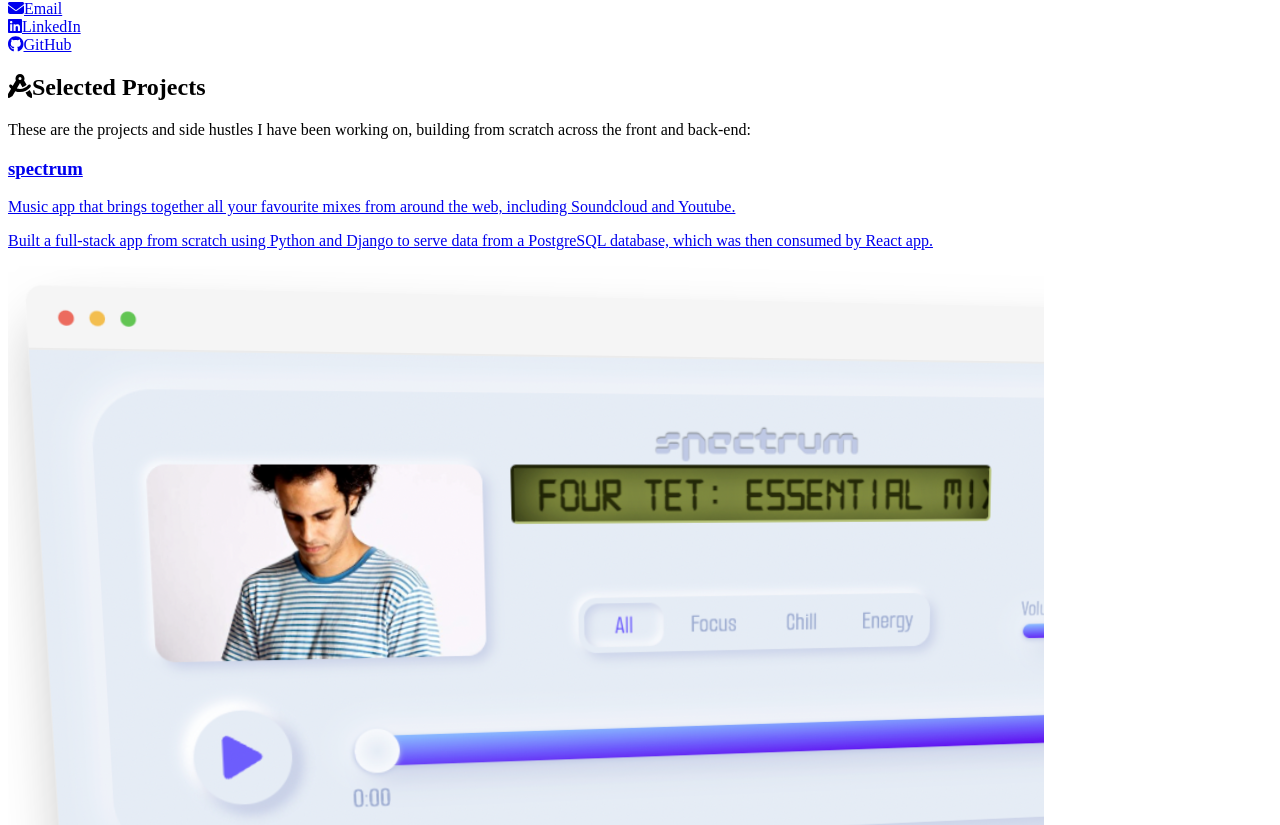
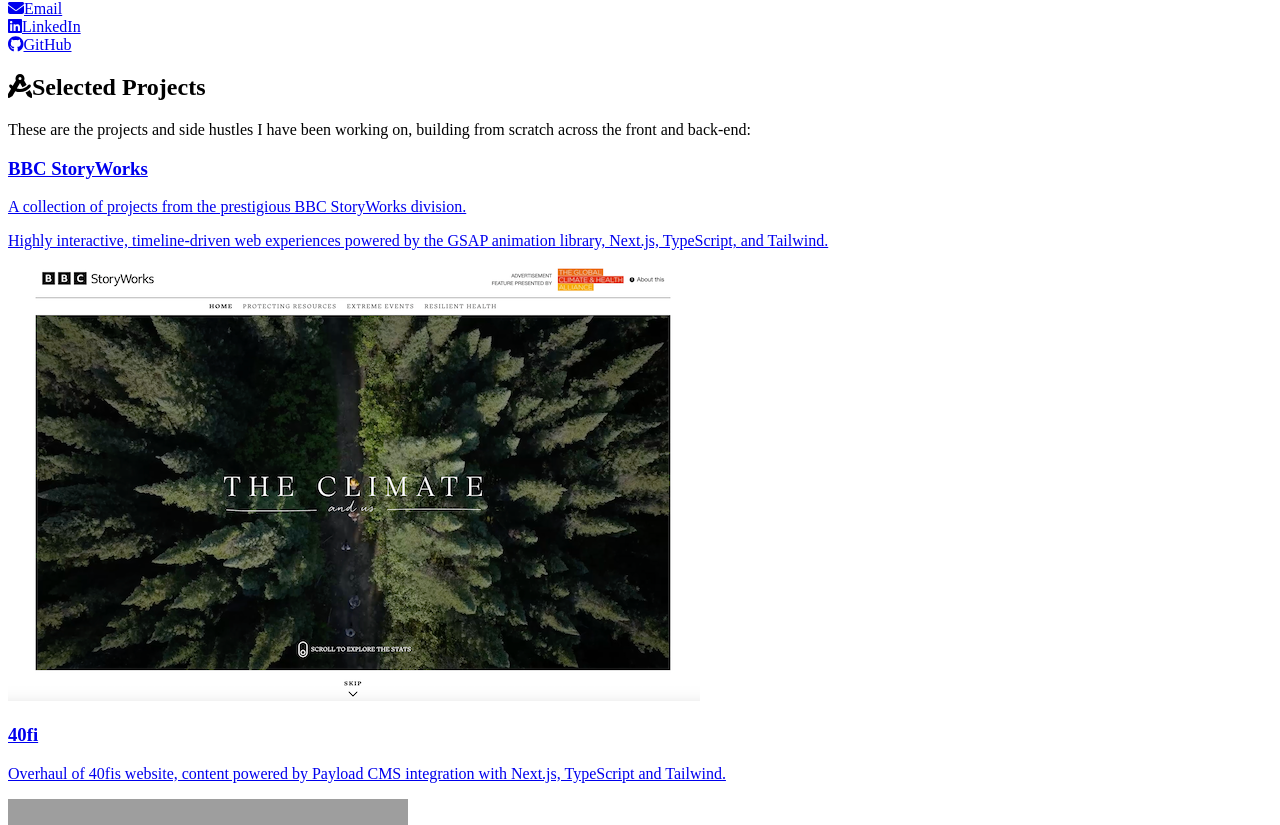
Before and after one commit to james-gulland/portfolio, a React (Create React App) app in the folder client/: page / in a window 1280 px wide. Shown: the part 915-1740 px from the top of the page. Built offline with nearby package versions, Linux system fonts and the light colour scheme; grey boxes are pictures that could not be loaded; the HTML template or start-up script is replaced by a standard one.

Commit message:
adding new link and text

```diff
--- a/client/src/components/Portfolio.js
+++ b/client/src/components/Portfolio.js
@@ -1,5 +1,6 @@
 import { Link } from 'react-router-dom'
 import spectrumScreen from '../assets/spectrum-demo.png'
+import bbcStoryWorks from '../assets/bbc-storyworks.png'
 import wanderlust from '../assets/wanderlust-crop.png'
 import battleships from '../assets/battleships.png'
 import journalinspace from '../assets/journalinspace.png'
@@ -9,27 +10,27 @@ const Portfolio = () => {
   return (
     <>
       {/* 1ST ITEM */}
-      <div className="portfolio-item tile-large">
-        <Link to="/spectrum" as={Link}>
-          <div className="tile-centre">
-            <h3>spectrum</h3>
-            <p className="tile-text">Music app that brings together all your favourite mixes from around the web, including Soundcloud and Youtube.</p>
-            <p className="tile-text">Built a full-stack app from scratch using Python and Django to serve data from a PostgreSQL database, which was then consumed by React app.</p>
-          </div>
-        </Link>
-        <Link to="/spectrum" as={Link}>
-          <div className="tile-right">
-            <img id="spectrum-screen" src={spectrumScreen} alt="Spectrum" />
-          </div>
-        </Link>
-      </div>
+      <Link to="/spectrum" as={Link} className="portfolio-item tile-large">
+        {/* <div className="portfolio-item tile-large"> */}
+        <div className="tile-centre">
+          <h3>BBC StoryWorks</h3>
+          <p className="tile-text">A collection of projects from the prestigious BBC StoryWorks division.</p>
+          <p className="tile-text">Highly interactive, timeline-driven web experiences powered by the GSAP animation library, Next.js, TypeScript, and Tailwind.</p>
+        </div>
+        {/* </Link> */}
+        {/* <Link to="/spectrum" as={Link}> */}
+        <div className="tile-right">
+          <img id="first-screen" src={bbcStoryWorks} alt="Spectrum" />
+        </div>
+        {/* </div> */}
+      </Link>
 
       {/* 2ND ITEM */}
       <div className="portfolio-item tile-small">
         <Link to="/wanderlust" as={Link}>
           <div className="tile-vertical">
-            <h3>Wanderlust</h3>
-            <p className="tile-text">Travel website that displays the best destinations based on the current weather in that location right now</p>
+            <h3>40fi</h3>
+            <p className="tile-text">Overhaul of 40fis website, content powered by Payload CMS integration with Next.js, TypeScript and Tailwind.</p>
           </div>
           <div id="image-container">
             <img id="wanderlust-screen" src={wanderlust} alt="Wanderlust" />
@@ -41,8 +42,8 @@ const Portfolio = () => {
       <div className="portfolio-item tile-small">
         <Link to="/battleships" as={Link}>
           <div className="tile-vertical">
-            <h3>Celebrity Battleships</h3>
-            <p className="tile-text">A tongue-in-cheek remake of the classic battleships game, built with JavaScript, HTML5 and CSS.</p>
+            <h3>Journal in Space</h3>
+            <p className="tile-text">Experience a daily voyage through space, directly from NASA.</p>
           </div>
           <div id="image-container">
             <img id="battleships-screen" src={battleships} alt="Wanderlust" />
@@ -54,15 +55,15 @@ const Portfolio = () => {
       <div className="portfolio-item tile-large">
         <Link to="/journalinspace" as={Link}>
           <div className="tile-left">
-            <img id="spectrum-screen" src={journalinspace} alt="Spectrum" />
+            <img id="first-screen" src={journalinspace} alt="Spectrum" />
           </div>
         </Link>
 
         <Link to="/journalinspace" as={Link}>
           <div className="tile-centre">
-            <h3>Journal in Space</h3>
-            <p className="tile-text">Experience a daily voyage through space, directly from NASA.</p>
-            <p className="tile-text">Developed a React app that consumed the official NASA Picture of the Day API, to resemble a daily journal through space.</p>
+            <h3>All3Media</h3>
+            <p className="tile-text">Rebuild of All3Medias web experience from scratch.</p>
+            <p className="tile-text">Timeline-driven GSAP animation throughout </p>
           </div>
         </Link>
       </div>
--- a/client/src/styles/components/_layout.scss
+++ b/client/src/styles/components/_layout.scss
@@ -131,9 +131,10 @@ section {
 
     & .tile-right {
       display: grid;
-      justify-content: end;
+    //   justify-content: end;
       align-items: center;
       margin: 0 0 2rem 0;
+      padding-right: 20px;
     }
 
     & .tile-left {
@@ -158,14 +159,20 @@ section {
       }
     }
 
-    & #spectrum-screen {
-      height: 20rem;
+    & #first-screen {
+      max-width: 20rem;
+      transform: perspective(1000px) rotateX(0.810895deg) rotateY(10deg) scale3d(1, 1, 1);
+      box-shadow: rgba(0, 0, 0, 0.25) 0px 20px 40px 0px;
+      border-radius: 5px;
+      margin-inline: auto;
+      transition: transform 0.2s ease;
     }
 
     & #wanderlust-screen {
       height: 16rem;
       margin: 0;
       justify-content: center;
+      transform: matrix3d(0.999992, -0.00110315, 0.00384755, -3.84755e-06, 0, 0.961269, 0.275611, -0.000275611, -0.00400257, -0.275608, 0.961262, -0.000961262, 0, 0, 0, 1)
     }
 
     & #battleships-screen {
@@ -221,6 +228,12 @@ section {
 
 }
 
+  a:hover #first-screen {
+    // transform: perspective(1000px) rotateX(0.810895deg) rotateY(10deg) scale3d(1, 1, 1);
+    // transform: none;
+    transform: perspective(1000px) rotateX(0.810895deg) rotateY(-10deg) scale3d(1, 1, 1);
+  }
+
 footer {
   margin: 2rem 0;
   text-align: center;
--- a/client/src/styles/main.css
+++ b/client/src/styles/main.css
@@ -256,7 +256,7 @@ section .portfolio-item #image-container #battleships-screen {
   width: 100%;
   align-items: end;
 }
-section .portfolio-item #spectrum-screen {
+section .portfolio-item #first-screen {
   height: 20rem;
 }
 section .portfolio-item #wanderlust-screen {
@@ -449,6 +449,11 @@ footer {
     align-items: center;
     margin-bottom: 0;
   }
+
+  .tile-right {
+  grid-column: 2;
+  justify-self: end;
+}
   #thanks-container {
     display: flex;
     flex-direction: row;
@@ -514,6 +519,7 @@ footer {
   .portfolio-item.tile-right {
     margin: 0;
   }
+
   #about-container, #me-image, #interests-container {
     width: 80%;
     margin: 4rem auto;
```
Also changed, not shown: client/src/assets/bbc-storyworks.png (added).
